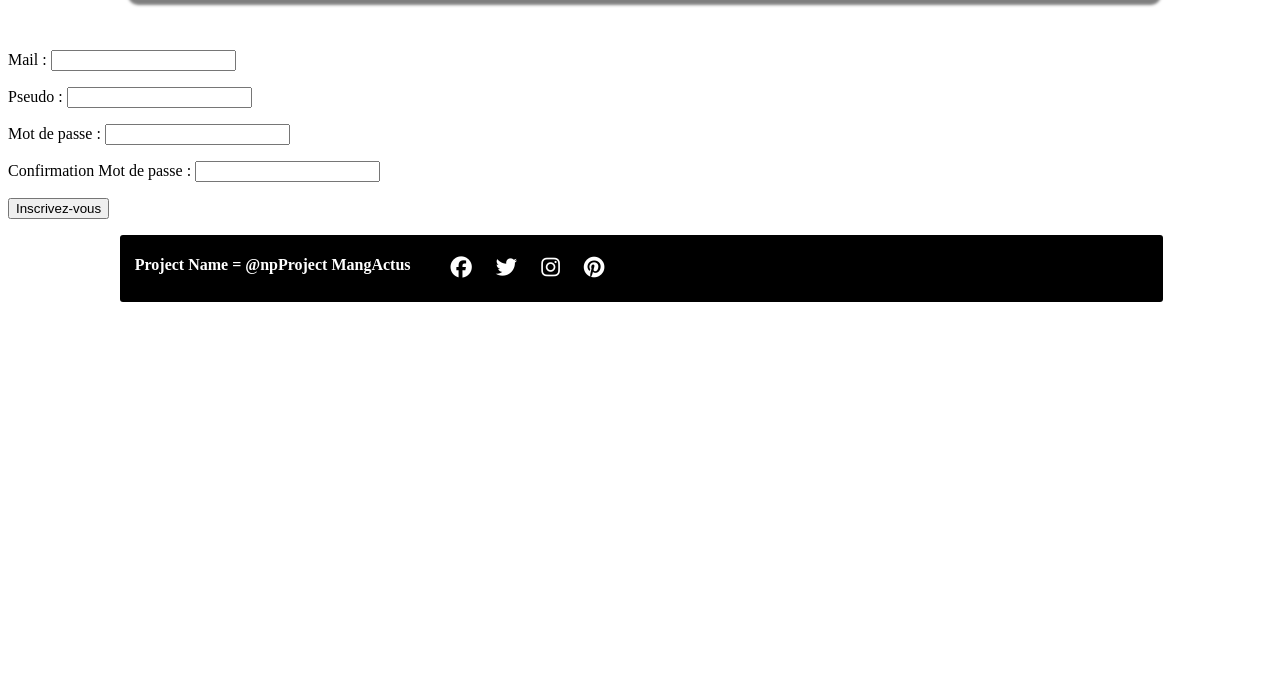
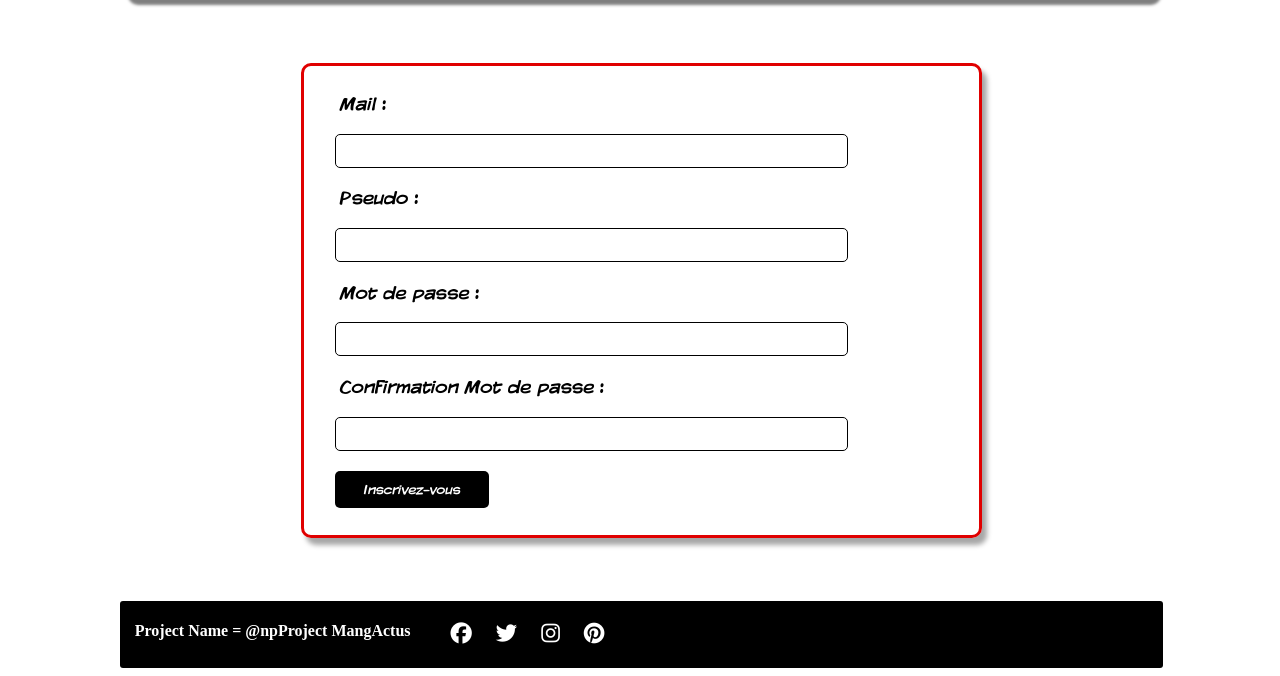
Before and after one commit to AdamLoukili/npProject, a PHP site: page /inscription.php in a window 1280 px wide. Shown: the part 133-809 px from the top of the page. Before the commit the page ends 435 px from the top, so only its background shows below. Run offline with PHP 8.4, Linux system fonts and the light colour scheme; some libraries are stand-ins or nearby versions.

Commit message:
safe save 9-12-19

```diff
--- a/inscription.php
+++ b/inscription.php
@@ -1,12 +1,12 @@
 <?php include 'header.php'; ?>
 
 <section id="formInscription">
-    <form method="POST">
-        <p>Mail : <input type="email" name="mailInscript"></p>
-        <p>Pseudo : <input type="text" name="pseudoInscript"></p>
-        <p>Mot de passe : <input type="text" name="mdpInscript"></p>
-        <p>Confirmation Mot de passe : <input type="text" name="cmdpInscript"></p>
-        <p><input type="submit" name="buttonInscript" id="buttonInscript" value="Inscrivez-vous">
+    <form method="POST" id="formdInscript">
+        <p>Mail :</p> <input type="email" name="mailInscript" class="inputInscript">
+        <p>Pseudo :</p> <input type="text" name="pseudoInscript" class="inputInscript">
+        <p>Mot de passe :</p> <input type="text" name="mdpInscript"class="inputInscript">
+        <p>Confirmation Mot de passe :</p> <input type="text" name="cmdpInscript"class="inputInscript"><br>
+        <input type="submit" name="buttonInscript" id="buttonInscript" value="Inscrivez-vous">
     </form>
 </section>
 
--- a/style.css
+++ b/style.css
@@ -89,6 +89,38 @@ text-decoration: none;}
     margin-left: 50px;
     margin-right: 30px;
 }
+/* ------------------- CSS Form Inscription ---------------- */
+#formInscription{
+    width: 50%;
+    margin: auto;
+    border: #E00000 3px solid;
+    border-radius: 10px;
+    box-shadow: rgba(0, 0, 0, 0.350) 5px 7px 5px;
+    margin-top: 5%;
+    margin-bottom: 5%;
+    padding: 7px 21px;
+}
+#formdInscript p{
+    font-family: KomikaDisplay;
+    font-size: 14pt;
+    margin-left: 15px;
+}
+input.inputInscript{
+    width: 80%;
+    line-height: 30px;
+    border: 1px black solid;
+    border-radius: 5px;
+    margin-left:10px;
+}
+input#buttonInscript{
+    margin: 20px 10px;
+    background-color: black;
+    border: none;
+    border-radius: 5px;
+    padding: 10px 29px;
+    color: white;
+    font-family: KomikaDisplay;
+}
 /* -------------------------------------------------------- Debut CSS FOOTER --------------------------------------------- */
 footer{
     display: flex;
@@ -170,7 +202,7 @@ hr.ligne2{
     margin-right: 60px;
     border: solid 1px  rgba(255, 136, 180, 1);
     border-radius: 7px;
-    box-shadow: rgba(0, 0, 0, 0.35) 5px 3px;
+    box-shadow: rgba(0, 0, 0, 0.35) 5px 3px 5px;
     padding: 5px;
 }
 /* ------------------------------------------------------- Fin CSS Page INDEX ----- Debut CSS Page NEWS ---------------------------------------*/
@@ -246,7 +278,7 @@ hr.ligne2{
     flex-direction:row ;
     border: black 2px solid;
     border-radius: 10px;
-    box-shadow: rgba(0, 0, 0, 0.250) 5px 5px;
+    box-shadow: rgba(0, 0, 0, 0.250) 5px 5px 5px;
 }
 #partenaires ul{
     margin: auto;
```
Also changed, not shown: objectPHP/bdConfig.php (added, +29 -0 lines), objectPHP/compte.php (added, +133 -0 lines).
